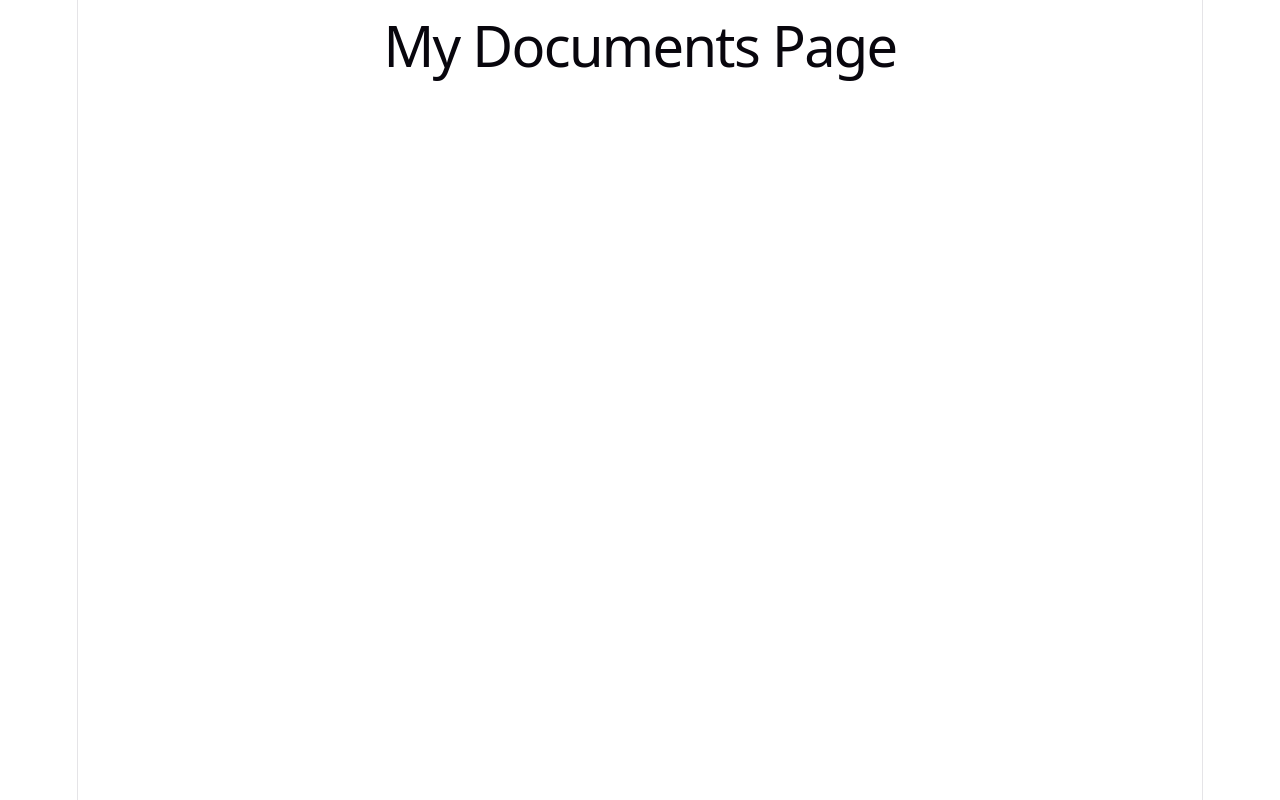
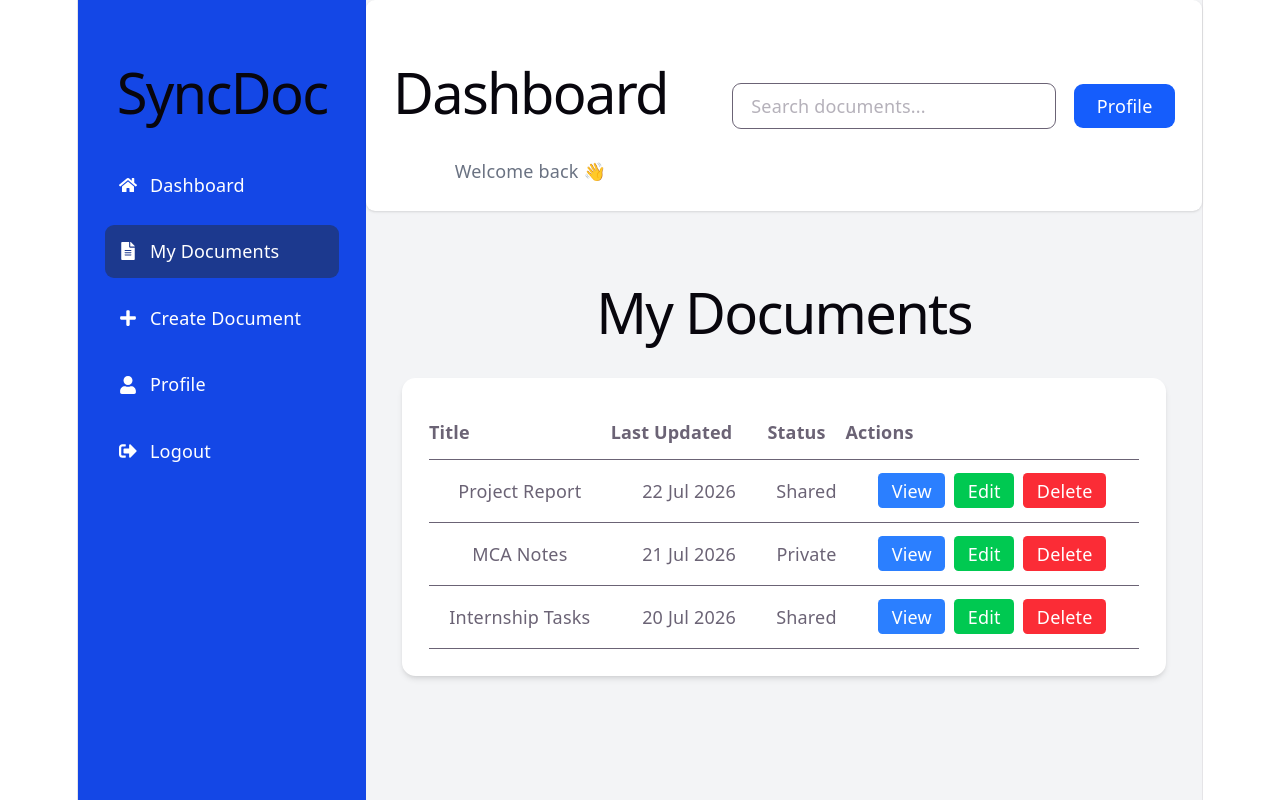
Before and after one commit to ankitaarundubey0907-hub/syncdoc, a React (Vite) app in the folder client/: page /documents in a window 1280 px wide. Built offline with nearby package versions, Linux system fonts and the light colour scheme.

Commit message:
Implement dashboard layout and document pages

```diff
--- a/client/src/components/Sidebar.jsx
+++ b/client/src/components/Sidebar.jsx
@@ -1,4 +1,12 @@
-import { FaHome, FaFileAlt, FaPlus, FaUser, FaSignOutAlt } from "react-icons/fa";
+import { NavLink } from "react-router-dom";
+import {
+  FaHome,
+  FaFileAlt,
+  FaPlus,
+  FaUser,
+  FaSignOutAlt,
+}
+from "react-icons/fa";
 function Sidebar() {
   return (
     <div className="w-64 h-screen bg-blue-700 text-white p-6">
@@ -7,32 +15,60 @@ function Sidebar() {
         SyncDoc
       </h1>
 
-      <ul className="space-y-6">
+    <ul className="space-y-3">
 
-       <li className="flex items-center gap-3 cursor-pointer hover:text-gray-200">
+  <NavLink
+    to="/dashboard"
+    className={({ isActive }) =>
+      `flex items-center gap-3 p-3 rounded-lg ${
+        isActive ? "bg-blue-900" : "hover:bg-blue-600"
+      }`
+    }
+  >
     <FaHome />
     <span>Dashboard</span>
-</li>
+  </NavLink>
 
-<li className="flex items-center gap-3 cursor-pointer hover:text-gray-200">
+  <NavLink
+    to="/documents"
+    className={({ isActive }) =>
+      `flex items-center gap-3 p-3 rounded-lg ${
+        isActive ? "bg-blue-900" : "hover:bg-blue-600"
+      }`
+    }
+  >
     <FaFileAlt />
     <span>My Documents</span>
-</li>
+  </NavLink>
 
-<li className="flex items-center gap-3 cursor-pointer hover:text-gray-200">
+  <NavLink
+    to="/create-document"
+    className={({ isActive }) =>
+      `flex items-center gap-3 p-3 rounded-lg ${
+        isActive ? "bg-blue-900" : "hover:bg-blue-600"
+      }`
+    }
+  >
     <FaPlus />
     <span>Create Document</span>
-</li>
+  </NavLink>
 
-<li className="flex items-center gap-3 cursor-pointer hover:text-gray-200">
+  <NavLink
+    to="/profile"
+    className={({ isActive }) =>
+      `flex items-center gap-3 p-3 rounded-lg ${
+        isActive ? "bg-blue-900" : "hover:bg-blue-600"
+      }`
+    }
+  >
     <FaUser />
     <span>Profile</span>
-</li>
+  </NavLink>
 
-<li className="flex items-center gap-3 cursor-pointer hover:text-gray-200">
+  <button className="flex items-center gap-3 p-3 rounded-lg hover:bg-blue-600 w-full text-left">
     <FaSignOutAlt />
     <span>Logout</span>
-</li>
+  </button>
 
 </ul>
 
--- /dev/null
+++ b/client/src/layouts/DashboardLayout.jsx
@@ -0,0 +1,20 @@
+import Sidebar from "../components/Sidebar";
+import Topbar from "../components/Topbar";
+
+function DashboardLayout({ children }) {
+  return (
+    <div className="flex min-h-screen bg-gray-100">
+      <Sidebar />
+
+      <div className="flex-1">
+        <Topbar />
+
+        <div className="p-8">
+          {children}
+        </div>
+      </div>
+    </div>
+  );
+}
+
+export default DashboardLayout;
--- a/client/src/pages/CreateDocument.jsx
+++ b/client/src/pages/CreateDocument.jsx
@@ -1,5 +1,59 @@
 function CreateDocument() {
-  return <h1>Create Document Page</h1>;
+  return (
+    <div className="min-h-screen bg-gray-100 p-8">
+
+      <div className="max-w-4xl mx-auto bg-white shadow-lg rounded-xl p-8">
+
+        <h1 className="text-3xl font-bold mb-8">
+          Create New Document
+        </h1>
+
+        {/* Title */}
+
+        <div className="mb-6">
+          <label className="block mb-2 font-semibold">
+            Document Title
+          </label>
+
+          <input
+            type="text"
+            placeholder="Enter document title"
+            className="w-full border rounded-lg p-3 outline-none focus:ring-2 focus:ring-blue-500"
+          />
+        </div>
+
+        {/* Content */}
+
+        <div className="mb-8">
+          <label className="block mb-2 font-semibold">
+            Content
+          </label>
+
+          <textarea
+            rows="12"
+            placeholder="Write your document..."
+            className="w-full border rounded-lg p-3 outline-none focus:ring-2 focus:ring-blue-500"
+          ></textarea>
+        </div>
+
+        {/* Buttons */}
+
+        <div className="flex gap-4">
+
+          <button className="bg-blue-600 hover:bg-blue-700 text-white px-6 py-3 rounded-lg">
+            Save Document
+          </button>
+
+          <button className="bg-gray-300 hover:bg-gray-400 px-6 py-3 rounded-lg">
+            Cancel
+          </button>
+
+        </div>
+
+      </div>
+
+    </div>
+  );
 }
 
 export default CreateDocument;
--- a/client/src/pages/MyDocuments.jsx
+++ b/client/src/pages/MyDocuments.jsx
@@ -1,5 +1,68 @@
+import DashboardLayout from "../layouts/DashboardLayout";
 function MyDocuments() {
-  return <h1>My Documents Page</h1>;
+  const documents = [
+    {
+      id: 1,
+      title: "Project Report",
+      updated: "22 Jul 2026",
+      status: "Shared",
+    },
+    {
+      id: 2,
+      title: "MCA Notes",
+      updated: "21 Jul 2026",
+      status: "Private",
+    },
+    {
+      id: 3,
+      title: "Internship Tasks",
+      updated: "20 Jul 2026",
+      status: "Shared",
+    },
+  ];
+
+  return (
+
+  <DashboardLayout>
+      <h1 className="text-3xl font-bold mb-6">My Documents</h1>
+
+      <div className="bg-white rounded-xl shadow-md p-6">
+        <table className="w-full">
+          <thead>
+            <tr className="border-b text-left">
+              <th className="py-3">Title</th>
+              <th>Last Updated</th>
+              <th>Status</th>
+              <th>Actions</th>
+            </tr>
+          </thead>
+
+          <tbody>
+            {documents.map((doc) => (
+              <tr key={doc.id} className="border-b hover:bg-gray-50">
+                <td className="py-4">{doc.title}</td>
+                <td>{doc.updated}</td>
+                <td>{doc.status}</td>
+                <td className="space-x-2">
+                  <button className="bg-blue-500 text-white px-3 py-1 rounded">
+                    View
+                  </button>
+
+                  <button className="bg-green-500 text-white px-3 py-1 rounded">
+                    Edit
+                  </button>
+
+                  <button className="bg-red-500 text-white px-3 py-1 rounded">
+                    Delete
+                  </button>
+                </td>
+              </tr>
+            ))}
+          </tbody>
+        </table>
+      </div>
+    </DashboardLayout>
+  );
 }
 
 export default MyDocuments;
--- a/client/src/pages/Profile.jsx
+++ b/client/src/pages/Profile.jsx
@@ -1,5 +1,43 @@
 function Profile() {
-  return <h1>Profile Page</h1>;
+  return (
+    <div className="min-h-screen bg-gray-100 p-8">
+      <div className="max-w-3xl mx-auto bg-white rounded-xl shadow-lg p-8">
+
+        <div className="flex flex-col items-center">
+
+          <div className="w-28 h-28 rounded-full bg-blue-600 text-white flex items-center justify-center text-4xl font-bold">
+            H
+          </div>
+
+          <h1 className="text-3xl font-bold mt-5">
+            Hetvi Shah
+          </h1>
+
+          <p className="text-gray-500">
+            hetvi@gmail.com
+          </p>
+
+        </div>
+
+        <div className="mt-10 space-y-4">
+
+          <button className="w-full bg-blue-600 text-white py-3 rounded-lg hover:bg-blue-700">
+            Edit Profile
+          </button>
+
+          <button className="w-full bg-yellow-500 text-white py-3 rounded-lg hover:bg-yellow-600">
+            Change Password
+          </button>
+
+          <button className="w-full bg-red-600 text-white py-3 rounded-lg hover:bg-red-700">
+            Logout
+          </button>
+
+        </div>
+
+      </div>
+    </div>
+  );
 }
 
 export default Profile;
--- a/client/src/services/api.js
+++ b/client/src/services/api.js
@@ -0,0 +1,8 @@
+import axios from "axios";
+
+const api = axios.create({
+  baseURL: "http://localhost:5000/api", // Port baad me verify karenge
+  withCredentials: true,
+});
+
+export default api;
```
Lines whose indentation alone changed are shown as unchanged.
